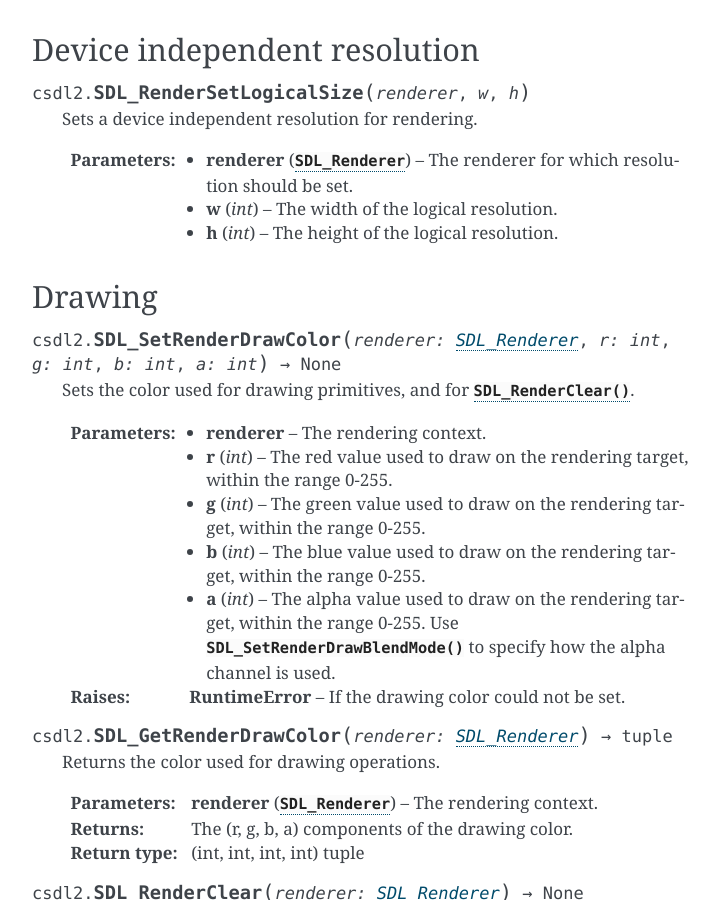
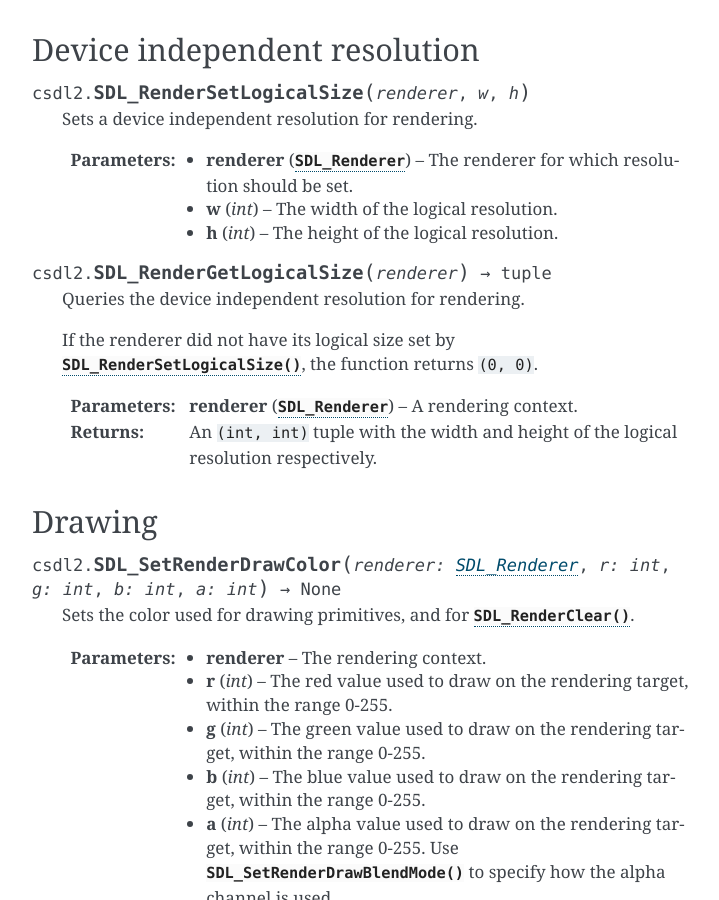
Before and after one commit to pyokagan/pycsdl2, a Sphinx documentation site: the page built from docs/api/render.rst, in a window 1280 px wide and 900 px high, scrolled down 7632 px. Shown: the whole window, without its empty margins (388-1107 px from the left). Built offline with Sphinx 7.4.7, drawn with Linux system fonts in a browser that asks for light colours; some of the changed text lies outside the part shown.

Commit message:
render: implement SDL_RenderGetLogicalSize()

```diff
--- a/docs/api/render.rst
+++ b/docs/api/render.rst
@@ -393,6 +393,18 @@ Device independent resolution
    :param int w: The width of the logical resolution.
    :param int h: The height of the logical resolution.
 
+.. function:: SDL_RenderGetLogicalSize(renderer) -> tuple
+
+   Queries the device independent resolution for rendering.
+
+   If the renderer did not have its logical size set by
+   :func:`SDL_RenderSetLogicalSize`, the function returns ``(0, 0)``.
+
+   :param renderer: A rendering context.
+   :type renderer: :class:`SDL_Renderer`
+   :returns: An ``(int, int)`` tuple with the width and height of the logical
+             resolution respectively.
+
 Drawing
 -------
 .. function:: SDL_SetRenderDrawColor(renderer: SDL_Renderer, r: int, g: int, b: int, a: int) -> None
```
Also changed, not shown: 3 other files.
